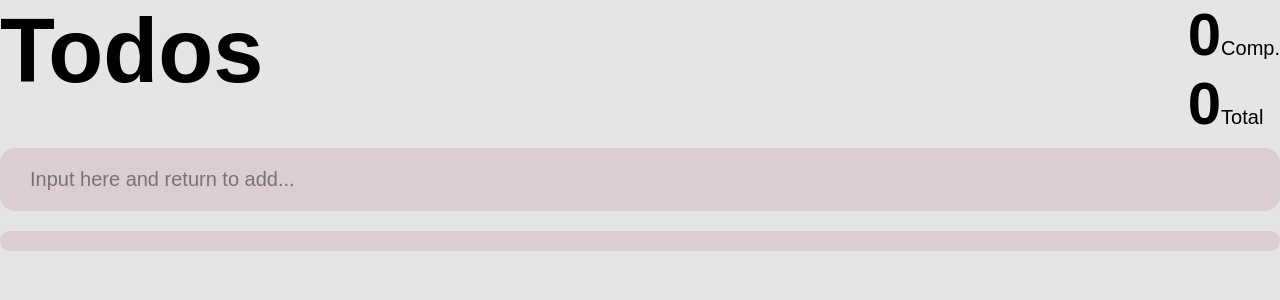
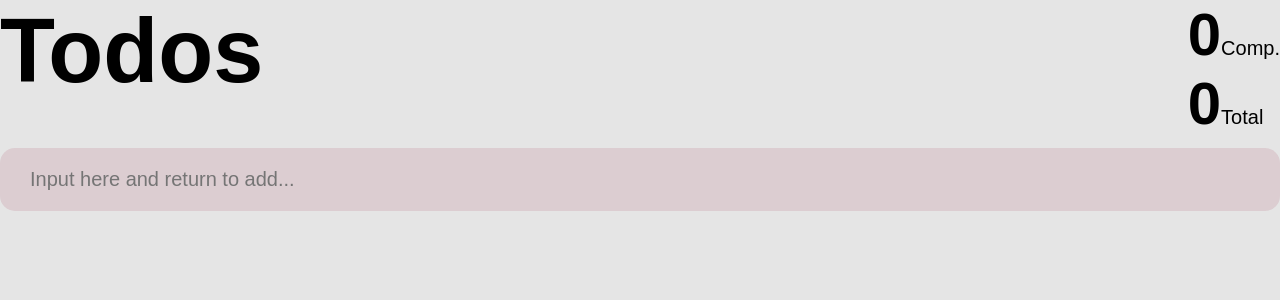
Before and after one commit to Aryodjat1/Seleksi-Coding-Thunderlab, a React (Create React App) app: page / in a window 1280 px wide. Shown: the top 300 px of the page. Built offline with nearby package versions, Linux system fonts and the light colour scheme.

Commit message:
fix wrong layout

```diff
--- a/src/App.js
+++ b/src/App.js
@@ -71,7 +71,7 @@ const App = () => {
           handleNewTodoNameChange={(e) => setNewTodoName(e.target.value)}
           handleAddTodo={addTodo}
         />
-        <div id="todoList">
+        <div id="">
             {todoList.map((todo) => (
               <TodoItem
                 key={todo.id}
--- a/src/components/TodoItem.jsx
+++ b/src/components/TodoItem.jsx
@@ -1,17 +1,19 @@
 import React from 'react'
 
-const TodoItem = ({todo, handleToggleTodo, handleRemoveTodo}) => {
-  return (
-    <div className='listItem'>
+const TodoItem = ({ todo, handleToggleTodo, handleRemoveTodo }) => {
+    return (
+      <div className='todoList'>
+        <div className="listItem">
         <div
-            className={todo.done ? 'todoNameDone' : 'todoName'}
-            onClick={() => handleToggleTodo(todo.id)}
+          className={todo.done ? 'todoNameDone' : 'todoName'}
+          onClick={() => handleToggleTodo(todo.id)}
         >
-            {todo.name}
+          {todo.name}
         </div>
-        <button onClick={()=> handleRemoveTodo(todo.id)}>x</button>
-    </div>
-  )
-}
+        <button onClick={() => handleRemoveTodo(todo.id)}>×</button>
+      </div>
+      </div>
+    );
+  };
 
 export default TodoItem
--- a/src/index.css
+++ b/src/index.css
@@ -94,7 +94,7 @@ button {
     margin: var(--global-margin) var(--side-margin);
 }
 
-#todoList, #todoInput {
+.todoList, #todoInput {
     display: flex;
     flex-direction: column;
     justify-content: space-between;
```
Lines whose indentation alone changed are shown as unchanged.
